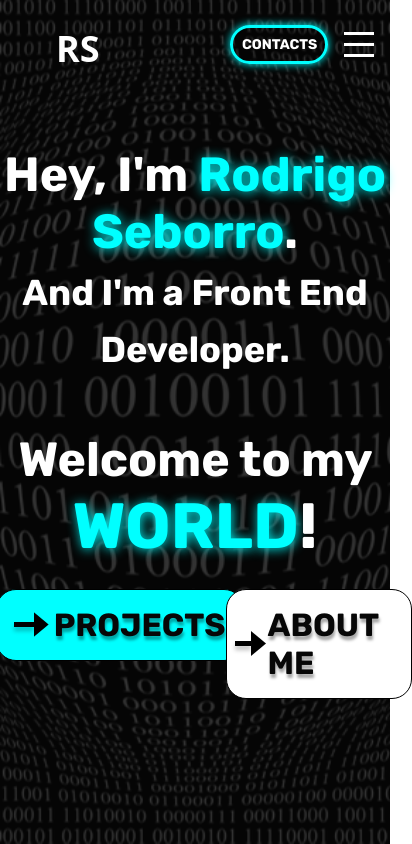
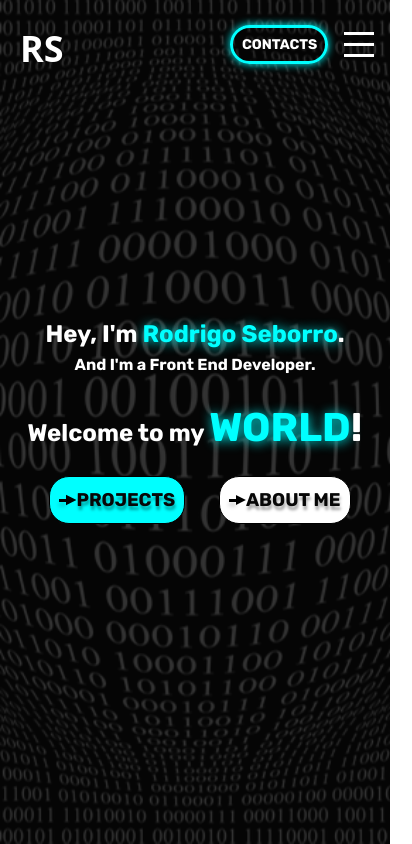
Before and after one commit to rodilool/my-portofolio, a React (Create React App) app: page / in a window 390 px wide. Shown: the whole page, 412 px wide, since content can reach past the window. Built offline with nearby package versions, Linux system fonts and the light colour scheme; a web font is replaced by a local one.

Commit message:
homepage

```diff
--- a/src/App.css
+++ b/src/App.css
@@ -354,8 +354,9 @@ a{
     @media (max-width:900px) or (max-height: 800px) {
         header .logo{
             font-size: 2rem;
+            margin-left: -.75rem;
             padding: 0;
-            padding-left: 1.5rem;
+            padding-left: 0;
         }
         .end-section{
             display: flex;
@@ -441,12 +442,13 @@ a{
     display: flex;
     justify-content: center;
     align-items: center;
-    z-index: 9999;
+    z-index: 15;
 }
 .content{
     display: flex;
     flex-direction: column;
-    z-index: 9998;
+    z-index: 15;
+    align-items: center;
 }
 .content h1{
     font-size: 48px;
@@ -480,6 +482,7 @@ a{
     flex-direction: row;
     justify-content: space-around;
     margin-top: 25px;
+    width: 100%;
 }
 .button{
     border-radius: 20px;
@@ -492,12 +495,6 @@ a{
     align-items: center;
     justify-content: center;
 
-}
-.projects{
-    background-color: var(--color-action-0);
-}
-.about-me{
-    background-color: var(--color-secondary-0);
 }
 .button p{
     color: rgb(7, 7, 7);
@@ -524,6 +521,108 @@ a{
         width:15px;
         clip-path: polygon(0 10px,calc(100% - 15px) 10px,calc(100% - 15px) 0,100% 50%,calc(100% - 15px) 100%,calc(100% - 15px) calc(100% - 10px),0 calc(100% - 10px));
       }
+.projects{
+    background-color: var(--color-action-0);
+}
+.about-me{
+    background-color: var(--color-secondary-0);
+}
+
+
+
+    @media (max-width:900px) or (max-height: 800px){
+        .button p{
+            font-size: 1.5rem;
+        }
+        .line{
+            width: 15px;
+            height: 3px;
+        }
+        .button .arrow{
+            width: 15px;
+            height: 18px;
+        }
+    }
+    @media (max-width:730px) or (max-height: 715px) {
+        .content h1{
+            font-size: 36px;
+            text-align: center;
+        }
+
+        .content h1 .iam {
+            font-size: 24px;
+        }
+        .content h1 .world{
+            font-size: 52px;
+            color: var(--color-action-0);
+        }
+        .content h1 .exclamation{
+            font-size: 52px;
+        }
+        .content h1 .name {
+            font-size: 36px;
+            color: var(--color-action-0);
+        }
+    }
+    @media (max-width:420px) {
+        .button p{
+            font-size: 1.15rem;
+        }
+        .line{
+            width: 7px;
+            height: 3px;
+        }
+        .button .arrow{
+            width: 10px;
+            height: 15px;
+        }
+        .button{
+            padding: .75rem .25rem;
+        }
+        .content h1{
+            font-size: 24px;
+            text-align: center;
+        }
+
+        .content h1 .iam {
+            font-size: 16px;
+        }
+        .content h1 .world{
+            font-size: 40px;
+            color: var(--color-action-0);
+        }
+        .content h1 .exclamation{
+            font-size: 40px;
+        }
+        .content h1 .name {
+            font-size: 24px;
+            color: var(--color-action-0);
+        }
+    }
+    @media (max-width:280px) {
+        .button-section{
+            flex-direction: column;
+            width: 50%;
+            align-items: center;
+            justify-content: center;
+            margin-top: 0;
+        }
+        .button{
+            margin-top: 15px;
+        }
+
+    }
+    @media (max-height: 500px) {
+        .content{
+            position: relative;
+            margin-top: 10px;
+        }
+        .main-section{
+            height: 580px;
+            background-size: cover;
+            background-repeat: repeat-y;
+        }
+    }
 /* /Home */
 
 
```
